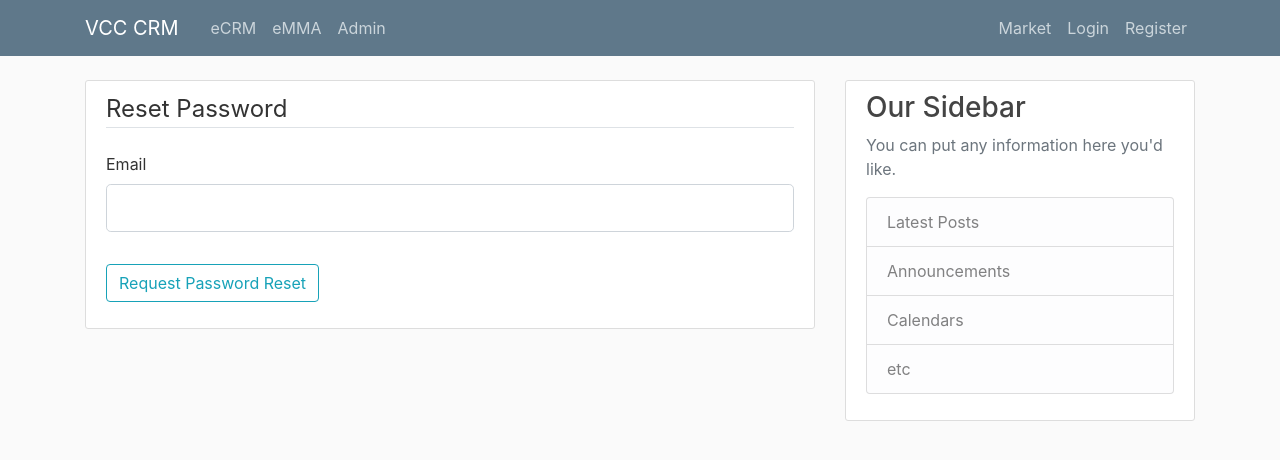
After one commit to Rachitbhat29/CRM, a Flask app: page /reset_password in a window 1280 px wide. The commit adds this page. Shown: the top 460 px of the page. Run offline with Flask 2, Linux system fonts and the light colour scheme; some libraries are stand-ins or nearby versions.

Commit message:
Added Reset password functionality

```diff
--- /dev/null
+++ b/CRM/Templates/reset_request.html
@@ -0,0 +1,29 @@
+
+{% extends "layout.html" %}
+{% block content%}
+<div class = "content-section">
+    <form method="POST" action ="" >
+        {{form.hidden_tag()}}
+        <fieldset class="form-group">
+            <legend class="border-bottom mb-4">Reset Password</legend>
+            <div class="form-group">
+                {{ form.email.label(class="form-control-label") }}
+                {% if form.email.errors %}
+                    {{ form.email(class="form-control form-control-log is-invalid") }}
+                     <div class="invalid-feedback">
+                         {% for error in form.email.errors %}
+                         <span>{{ error }}</span>
+                         {% endfor %}
+                     </div>
+                {% else %}
+                    {{ form.email(class="form-control form-control-lg") }}
+                {% endif %}
+            </div>
+        </fieldset>
+        <div class="form-group">
+            {{ form.submit(class="btn btn-outline-info") }}
+        </div>
+        </form>
+
+</div>
+{% endblock content %}
--- a/CRM/forms.py
+++ b/CRM/forms.py
@@ -53,3 +53,18 @@ class CreateCustomerForm(FlaskForm):
     email = StringField('Email', validators=[DataRequired(), Email()])
     address = TextAreaField('Address', validators= [DataRequired()])
     submit = SubmitField('Create')
+
+
+class RequestResetForm(FlaskForm):
+    email = StringField('Email', validators=[DataRequired(), Email()])
+    submit = SubmitField('Request Password Reset')
+
+    def validate_email(self, email):
+        user = User.query.filter_by(email=email.data).first()
+        if user is None:
+           raise ValidationError('This is no account with this email, You must register first!.')
+
+class ResetPasswordForm(FlaskForm):
+    password = PasswordField('Password', validators=[DataRequired()])
+    confirm_password = PasswordField('Comfirm Password', validators=[DataRequired(), EqualTo('password')])
+    submit = SubmitField('Reset Password')
--- a/CRM/route.py
+++ b/CRM/route.py
@@ -3,10 +3,12 @@ import secrets
 import datetime
 from PIL import Image
 from flask import render_template, url_for, flash, redirect, request
-from CRM import app, db, bcrypt
-from CRM.forms import RegistrationForm,LoginForm, UpdateAccountForm, CreateCustomerForm
+from CRM import app, db, bcrypt, mail
+from CRM.forms import (RegistrationForm,LoginForm, UpdateAccountForm, CreateCustomerForm,
+                       RequestResetForm, ResetPasswordForm)
 from CRM.models import User,Customer,Addresses
 from flask_login import login_user, current_user, logout_user, login_required
+from flask_mail import Message
 
 """
 customers_data = [
@@ -160,3 +162,45 @@ def delete_customer(cust_id):
     db.session.commit()
     flash('Customer has been deleted!','success')
     return redirect(url_for('home'))
+
+def send_reset_email(user):
+    token = User.get_reset_token(user)
+    msg = Message('Password Reset Request',
+                  sender='noreply@demo.com',
+                  recipients=[user.email])
+    msg.body = f'''To reset the password, visit the following link:
+{url_for('reset_token', token = token, _external=True)}
+
+If you did not make this request then simply ignore this email and no change will be made.
+'''
+
+    mail.send(msg)
+
+@app.route("/reset_password", methods= ['GET','POST'])
+def reset_password():
+    if current_user.is_authenticated:
+        return redirect(url_for('home'))
+    form = RequestResetForm()
+    if form.validate_on_submit():
+        user= User.query.filter_by(email=form.email.data).first()
+        send_reset_email(user)
+        flash('Email has been sent with instructions to reset your password.','info')
+        return redirect(url_for('login'))
+    return render_template('reset_request.html', title='Reset Password', form=form)
+
+@app.route("/reset_password/<token>", methods= ['GET','POST'])
+def reset_token(token):
+    if current_user.is_authenticated:
+        return redirect(url_for('home'))
+    user = User.verify_reset_token(token)
+    if user is None:
+        flash('This is invalid or expired token!','warning')
+        return redirect(url_for('reset_request'))
+    form = ResetPasswordForm()
+    if form.validate_on_submit():
+        hashed_password = bcrypt.generate_password_hash(form.password.data).decode('utf-8')
+        user.password = hashed_password
+        db.session.commit()
+        flash('You password has been updated! You are now able to log in', 'success')
+        return redirect(url_for('login'))
+    return render_template('reset_token.html', title='Reset Password', form=form)
```
Also changed, not shown: CRM/Templates/login.html (+4 -3 lines), CRM/Templates/reset_token.html (added, +42 -0 lines), CRM/__init__.py (+9 -0 lines), CRM/models.py (+15 -1 lines), CRM/site.db.
